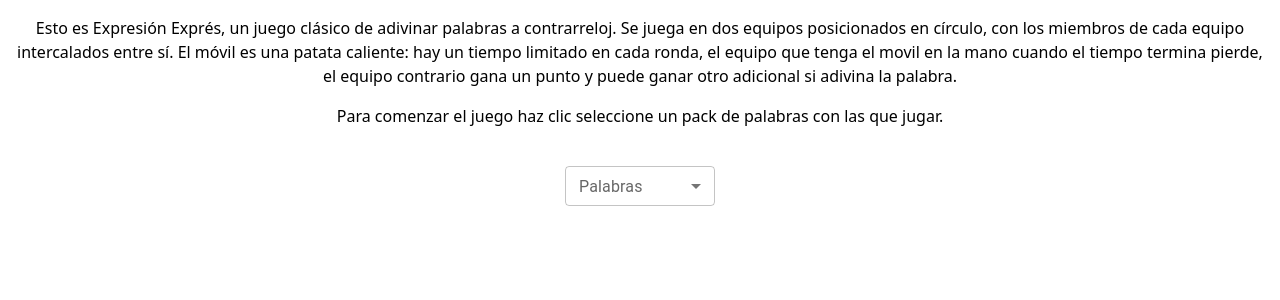
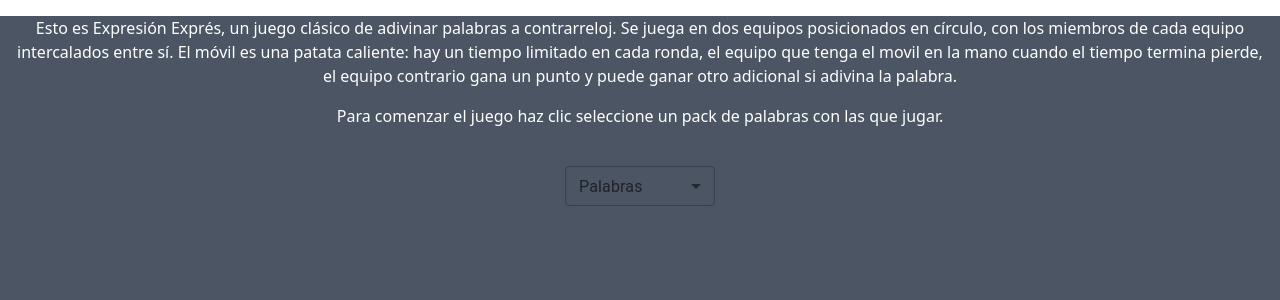
Before and after one commit to hmeleiro/expresionExpress, a React (Vite) app: page / in a window 1280 px wide. Shown: the top 300 px of the page. Built offline with nearby package versions, Linux system fonts and the light colour scheme.

Commit message:
Avances en los estilos

```diff
--- a/src/App.jsx
+++ b/src/App.jsx
@@ -3,10 +3,31 @@ import React, { useState } from "react";
 import Game from "./components/Game";
 import SelectDictionary from "./components/SelectDictionary";
 import { GameContextProvider } from "./GameContext";
+import { ThemeProvider, createTheme } from "@mui/material/styles";
+
+const theme = createTheme({
+  status: {
+    danger: "#d90429",
+  },
+  palette: {
+    primary: {
+      main: "#ffffff",
+      darker: "#ffffff",
+    },
+    neutral: {
+      main: "#ffffff",
+      contrastText: "#ffffff",
+    },
+    error: {
+      main: "#c90000"
+    }
+  },
+});
 
 function App() {
   return (
-    <div className="h-screen">
+    <ThemeProvider theme={theme}>
+      <div className="h-screen bg-gray-600">
         <GameContextProvider>
           <div>
             <SelectDictionary />
@@ -14,6 +35,7 @@ function App() {
           </div>
         </GameContextProvider>
       </div>
+    </ThemeProvider>
   );
 }
 
--- a/src/components/Navbar.jsx
+++ /dev/null
@@ -1,9 +0,0 @@
-import React from 'react'
-
-function Navbar() {
-  return (
-    <div>Navbar</div>
-  )
-}
-
-export default Navbar
--- a/src/components/SelectDictionary.jsx
+++ b/src/components/SelectDictionary.jsx
@@ -10,7 +10,7 @@ import Grid from "@mui/material/Grid";
 import Box from "@mui/material/Box";
 
 function SelectDictionary() {
-  const { dictionary, setDictionary, setCurrentWord} = useContext(GameContext);
+  const { dictionary, setDictionary, setCurrentWord } = useContext(GameContext);
   const dictionaryNames = Object.keys(dictionaries);
 
   function handleSelectDictionary(event) {
@@ -26,7 +26,7 @@ function SelectDictionary() {
     <>
       {dictionary.length === 0 ? (
         <>
-          <p className="text-center m-4 p-0">
+          <p className="text-center m-4 p-0 text-white">
             Esto es Expresión Exprés, un juego clásico de adivinar palabras a
             contrarreloj. Se juega en dos equipos posicionados en círculo, con
             los miembros de cada equipo intercalados entre sí. El móvil es una
@@ -35,21 +35,19 @@ function SelectDictionary() {
             contrario gana un punto y puede ganar otro adicional si adivina la
             palabra.
           </p>
-          <p className="text-center m-2 p-0">
+          <p className="text-center m-2 p-0 text-white">
             Para comenzar el juego haz clic seleccione un pack de palabras con
             las que jugar.
           </p>
 
-          <Box
-            display="flex"
-            height={100}
-            justifyContent="center"
-          >
+          <Box display="flex" height={100} justifyContent="center">
             <FormControl
-              sx={{ m: 1, minWidth: 150, alignSelf: "center" }}
+              sx={{ m: 1, minWidth: 150, alignSelf: "center"}}
               size="small"
             >
-              <InputLabel id="select-small">Palabras</InputLabel>
+              <InputLabel id="select-small" color="primary" >
+                Palabras
+              </InputLabel>
               <Select
                 labelId="select-small"
                 id="select-small"
@@ -68,7 +66,12 @@ function SelectDictionary() {
         </>
       ) : (
         <Grid container justify="center">
-          <Button sx={{ boxShadow:5, borderRadius:2, mx:2, my:2 }} variant="outlined" size="medium" onClick={handleReturn}>
+          <Button
+            sx={{ boxShadow: 5, borderRadius: 2, mx: 2, my: 2 }}
+            variant="outlined"
+            size="medium"
+            onClick={handleReturn}
+          >
             Volver
           </Button>
         </Grid>
--- a/src/components/WordDisplay.jsx
+++ b/src/components/WordDisplay.jsx
@@ -4,23 +4,6 @@ import Button from "@mui/material/Button";
 import React from "react";
 import CountDown from "./CountDown";
 import { Box } from "@mui/material";
-import { createTheme } from "@mui/material/styles";
-
-const theme = createTheme({
-  status: {
-    danger: "#d90429",
-  },
-  palette: {
-    primary: {
-      main: "#d90429",
-      darker: "#d90429",
-    },
-    neutral: {
-      main: "#d90429",
-      contrastText: "#fff",
-    },
-  },
-});
 
 function WordDisplay() {
   const { getRandomWord, currentWord } = useContext(GameContext);
@@ -35,9 +18,8 @@ function WordDisplay() {
         </div>
 
         <Box textAlign="center" sx={{ m: 2 }}>
-          <ThemeProvider theme={theme}>
           <Button
-              justifyContent="center"
+
             color="primary"
             sx={{
               boxShadow: 8,
@@ -53,7 +35,6 @@ function WordDisplay() {
           >
             Siguiente palabra
           </Button>
-          </ThemeProvider>
         </Box>
       </div>
       <div className="flex justify-center">
```
Lines whose indentation alone changed are shown as unchanged.
